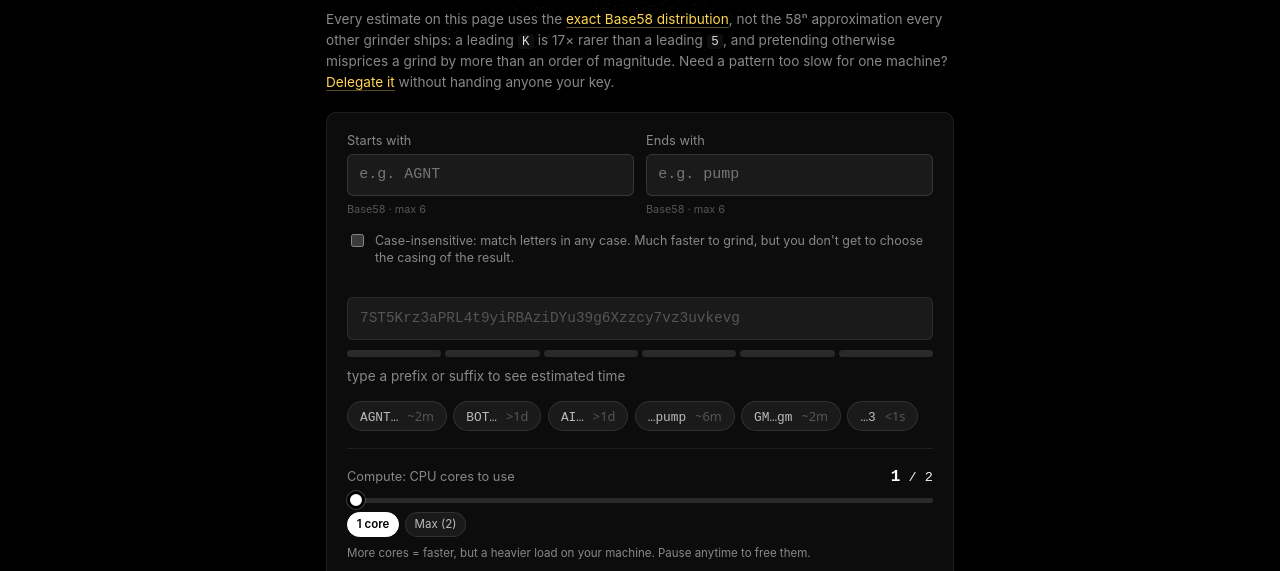
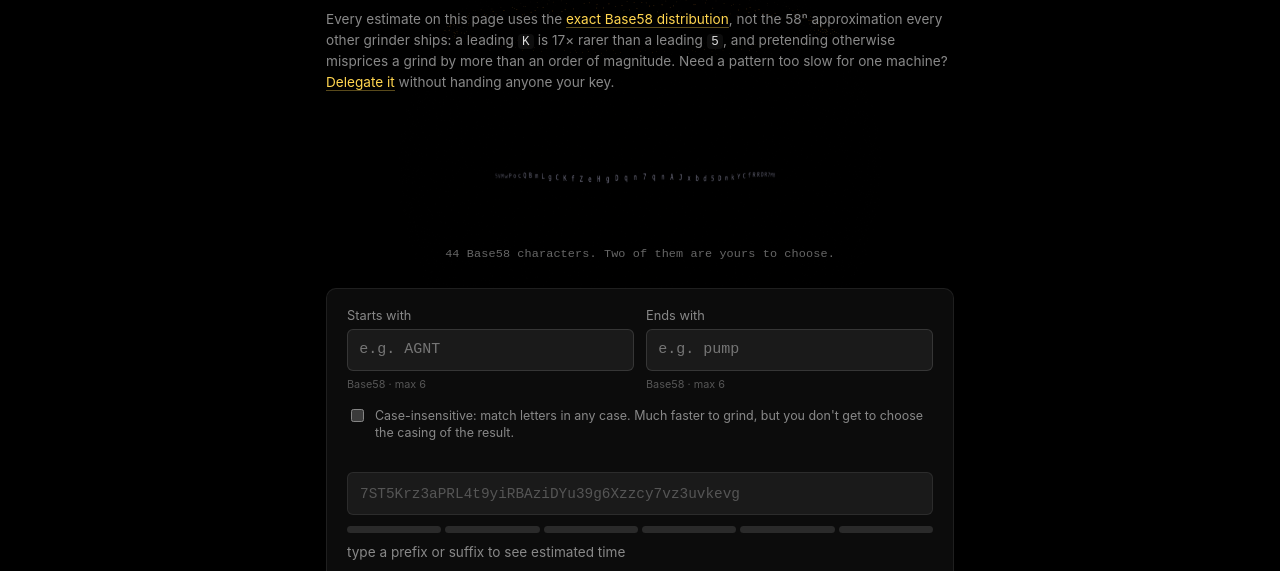
Before and after one commit to nirholas/solana-vanity, a website built with Vite: page index.html in a window 1280 px wide. Shown: the part 229-800 px from the top of the page. Built offline with nearby package versions, Linux system fonts and the light colour scheme; animation ran at ten frames a second.

Commit message:
feat(ui): put the address itself in the hero, as a 3D strip that shows the search
Every character of a candidate address is a quad on a shallow arc, textured from
a glyph atlas built at load, so the page opens on the thing the tool actually
does rather than on a decorative shape.

It is a read-out, not an ornament. The cells the pattern covers hold the
characters that were typed and are drawn nearly twice the size in the accent
colour; the other forty churn at a rate driven by the measured attempt rate, so
the strip visibly speeds up when the grind does and freezes when it is paused.
On a hit the real address is written into the cells and pulses once. The size
hierarchy is the argument: these characters are yours, the rest is entropy you
are paying to sift.

One instanced draw call, no per-frame allocation, parked when the tab is hidden,
frozen under prefers-reduced-motion, and hidden entirely when WebGL is missing.

The glyph lookup falls back across case: a hex atlas is lowercase while an
EIP-55 checksummed address is not, and a strict lookup silently left a churned
character wherever the address carried an uppercase letter.

The README no longer names a preview URL. A credential-free Cloudflare preview
gets a new subdomain on every deploy, so a URL committed here is wrong by the
next push; the command that produces one is the durable thing to write down.

```diff
--- a/index.html
+++ b/index.html
@@ -43,6 +43,11 @@
 			a leading <code>K</code> is 17× rarer than a leading <code>5</code>, and pretending otherwise misprices a grind by more than an order of magnitude.
 			Need a pattern too slow for one machine? <a href="/delegate.html">Delegate it</a> without handing anyone your key.
 		</p>
+
+		<div class="hero">
+			<canvas id="hero" aria-hidden="true"></canvas>
+			<p class="hero-caption" id="hero-caption">44 Base58 characters. Two of them are yours to choose.</p>
+		</div>
 
 		<div class="card">
 			<div class="pattern-grid">
--- a/src/ui/app.js
+++ b/src/ui/app.js
@@ -19,9 +19,23 @@ import {
 } from '../validation.js';
 import { computeRarity } from '../rarity.js';
 import { setGrindActivity } from './activity.js';
+import { mountHero } from './hero.js';
 
 const $ = (id) => document.getElementById(id);
 const BASE58 = '123456789ABCDEFGHJKLMNPQRSTUVWXYZabcdefghijkmnopqrstuvwxyz';
+
+/**
+ * The hero ring: an address being ground, one quad per character. It is driven
+ * by the same pattern and rate the read-outs use, so it can never show a
+ * different story from the numbers beside it.
+ */
+const heroRing = mountHero($('hero'), {
+	alphabet: BASE58,
+	length: 44,
+	accent: '#ffd54f',
+	accentAlt: '#ff8a65',
+});
+
 const BASE58_RE = /^[1-9A-HJ-NP-Za-km-z]+$/;
 
 /**
@@ -158,6 +172,7 @@ function update() {
 	});
 
 	if (!pfx && !sfx) {
+		heroRing.setPattern('', '');
 		$('preview').innerHTML = `<span class="rest">${esc(sample())}</span>`;
 		$('est').textContent = 'type a prefix or suffix to see estimated time';
 		$('tier').innerHTML = '';
@@ -180,6 +195,7 @@ function update() {
 	}
 
 	$('preview').innerHTML = renderPreview(pfx, sfx);
+	heroRing.setPattern(pfx, sfx);
 	$('est').textContent = `rough estimate: ${fmtTime(estSeconds(pfx, sfx))} on ${cores} cores`;
 	const attempts = expectedAttempts(pfx, sfx, ignoreCase);
 	const effLen = effectiveLength(attempts);
@@ -228,6 +244,7 @@ function endGrindUI() {
 	setPaused(false);
 	setCoreControlsDisabled(false);
 	setGrindActivity(0);
+	heroRing.setActivity(0);
 }
 
 $('grind').addEventListener('click', async () => {
@@ -271,6 +288,8 @@ $('grind').addEventListener('click', async () => {
 
 	abort = new AbortController();
 	controls = {};
+	heroRing.reset();
+	heroRing.setPattern(prefix, suffix);
 	try {
 		const result = await grindVanity({
 			prefix,
@@ -283,7 +302,9 @@ $('grind').addEventListener('click', async () => {
 				$('attempts').textContent = attempts.toLocaleString();
 				$('rate').textContent = paused ? 'paused' : `${Math.round(rate).toLocaleString()}/s`;
 				$('eta').textContent = eta;
-				setGrindActivity(paused ? 0 : Math.min(1, rate / (RATE_PER_CORE * cores)));
+				const load = paused ? 0 : Math.min(1, rate / (RATE_PER_CORE * cores));
+				setGrindActivity(load);
+				heroRing.setActivity(load);
 			},
 		});
 		renderResult(result, prefix, suffix);
@@ -327,6 +348,10 @@ function renderResult(result, prefix, suffix) {
 	const addrHtml = `${head ? `<span class="pfx">${esc(head)}</span>` : ''}${esc(mid)}${tail ? `<span class="sfx">${esc(tail)}</span>` : ''}`;
 	const rate = Math.round(result.attempts / (result.durationMs / 1000));
 	const rarity = computeRarity({ prefix, suffix, ignoreCase });
+	// Write the real address into the ring: the hero stops being a simulation
+	// the moment there is an answer.
+	heroRing.lock(addr);
+	$('hero-caption').textContent = `${addr.slice(0, 6)}…${addr.slice(-4)} · found in ${result.attempts.toLocaleString()} attempts`;
 
 	$('result').hidden = false;
 	$('result').innerHTML = `
--- /dev/null
+++ b/src/ui/glyph-atlas.js
@@ -0,0 +1,54 @@
+/**
+ * A texture atlas of an alphabet, drawn once at load.
+ *
+ * The hero scene renders an address as a ring of characters, and a character in
+ * WebGL is a quad with the right slice of a texture on it. Building that texture
+ * from a canvas keeps the whole thing dependency-free: no font loader, no SDF
+ * pipeline, no network request, and the glyphs match the page's own monospace
+ * stack because the browser draws them with it.
+ *
+ * The atlas is a single row of equal cells, so picking a glyph is one UV offset,
+ * which an instanced attribute can carry.
+ */
+
+/**
+ * @typedef {object} GlyphAtlas
+ * @property {HTMLCanvasElement} canvas
+ * @property {number} columns    cells across
+ * @property {number} cell       pixel size of one cell
+ * @property {string} alphabet
+ * @property {(char: string) => number} indexOf  glyph index, or -1
+ */
+
+/**
+ * @param {string} alphabet the characters to draw, in order
+ * @param {{ cell?: number, color?: string, font?: string }} [opts]
+ * @returns {GlyphAtlas}
+ */
+export function buildGlyphAtlas(alphabet, opts = {}) {
+	const cell = opts.cell ?? 64;
+	const columns = alphabet.length;
+	const canvas = document.createElement('canvas');
+	canvas.width = columns * cell;
+	canvas.height = cell;
+
+	const ctx = canvas.getContext('2d');
+	ctx.clearRect(0, 0, canvas.width, canvas.height);
+	ctx.fillStyle = opts.color ?? '#ffffff';
+	ctx.textAlign = 'center';
+	ctx.textBaseline = 'middle';
+	ctx.font = opts.font ?? `600 ${Math.round(cell * 0.66)}px ui-monospace, SFMono-Regular, Menlo, monospace`;
+
+	for (let i = 0; i < columns; i++) {
+		ctx.fillText(alphabet[i], i * cell + cell / 2, cell / 2 + cell * 0.02);
+	}
+
+	const index = new Map([...alphabet].map((ch, i) => [ch, i]));
+	return {
+		canvas,
+		columns,
+		cell,
+		alphabet,
+		indexOf: (ch) => (index.has(ch) ? index.get(ch) : -1),
+	};
+}
--- /dev/null
+++ b/src/ui/hero.js
@@ -0,0 +1,403 @@
+/**
+ * The hero: an address, in three dimensions, being ground.
+ *
+ * Every character of a candidate address is a quad on a slowly turning ring,
+ * textured from a glyph atlas built at load. While the grinder runs, the
+ * characters churn at a rate driven by the measured attempt rate, and the cells
+ * covered by the pattern are held in the accent colour so you can see exactly
+ * which part of the address is being searched for and which part is noise.
+ *
+ * On a hit the ring locks: the real address is written into the cells, the
+ * matched ones pulse, and the churn stops. That is the whole product in one
+ * image, and it is a read-out rather than an ornament, which is the only kind of
+ * decoration worth shipping.
+ *
+ * Constraints:
+ *   • one instanced draw call, no per-frame allocation;
+ *   • it parks itself when the tab is hidden;
+ *   • `prefers-reduced-motion` stops the churn and the rotation;
+ *   • no WebGL means the canvas hides and the page is unaffected.
+ */
+
+import {
+	Scene, PerspectiveCamera, WebGLRenderer, PlaneGeometry, InstancedMesh,
+	MeshBasicMaterial, CanvasTexture, Object3D, Color, InstancedBufferAttribute,
+	AdditiveBlending, DoubleSide, Group, Vector3,
+} from 'three';
+
+import { buildGlyphAtlas } from './glyph-atlas.js';
+
+/**
+ * @typedef {object} HeroOptions
+ * @property {string} alphabet          characters the address is drawn from
+ * @property {number} length            characters in an address
+ * @property {string} accent            hex colour for matched cells
+ * @property {string} accentAlt         hex colour for the second matched end
+ * @property {string} [idle]            hex colour for unmatched cells
+ * @property {string} [prefixSource]    ignored; kept out of the render loop
+ */
+
+/** @type {{ setPattern: Function, setActivity: Function, lock: Function, reset: Function } | null} */
+let api = null;
+
+/**
+ * Mount the hero on a canvas.
+ *
+ * @param {HTMLCanvasElement} canvas
+ * @param {HeroOptions} options
+ * @returns {{ setPattern(prefix: string, suffix: string): void, setActivity(v: number): void, lock(address: string): void, reset(): void }}
+ */
+export function mountHero(canvas, options) {
+	const alphabet = options.alphabet;
+	const length = options.length;
+
+	let renderer;
+	try {
+		renderer = new WebGLRenderer({ canvas, antialias: true, alpha: true, powerPreference: 'low-power' });
+	} catch {
+		canvas.style.display = 'none';
+		return noopApi();
+	}
+
+	const reduceMotion = window.matchMedia?.('(prefers-reduced-motion: reduce)').matches ?? false;
+	renderer.setPixelRatio(Math.min(window.devicePixelRatio || 1, 2));
+	renderer.setClearColor(0x000000, 0);
+
+	const scene = new Scene();
+	const camera = new PerspectiveCamera(42, 1, 0.1, 100);
+	camera.position.set(0, 0.42, 7.4);
+	camera.lookAt(0, 0.02, 0);
+
+	const ring = new Group();
+	scene.add(ring);
+
+	// ── glyphs ────────────────────────────────────────────────────────────────
+	const atlas = buildGlyphAtlas(alphabet, { cell: 64 });
+	const texture = new CanvasTexture(atlas.canvas);
+	texture.anisotropy = renderer.capabilities.getMaxAnisotropy?.() ?? 1;
+
+	// One cell of the atlas, so the geometry's UVs address a single glyph and an
+	// instanced attribute slides the window along the row.
+	const geometry = new PlaneGeometry(0.40, 0.60);
+	const uv = geometry.attributes.uv;
+	for (let i = 0; i < uv.count; i++) uv.setX(i, uv.getX(i) / atlas.columns);
+	uv.needsUpdate = true;
+
+	const material = new MeshBasicMaterial({
+		map: texture,
+		transparent: true,
+		depthWrite: false,
+		side: DoubleSide,
+		blending: AdditiveBlending,
+	});
+
+	// Per-instance glyph offset and colour, injected into the standard material
+	// rather than writing a shader from scratch: fewer moving parts, same result.
+	const offsets = new Float32Array(length);
+	material.onBeforeCompile = (shader) => {
+		shader.vertexShader = shader.vertexShader
+			.replace('#include <common>', '#include <common>\n\t\t\tattribute float aGlyph;\n\t\t\tvarying float vGlyph;')
+			.replace('#include <begin_vertex>', '#include <begin_vertex>\n\t\t\tvGlyph = aGlyph;');
+		shader.fragmentShader = shader.fragmentShader
+			.replace('#include <common>', '#include <common>\n\t\t\tvarying float vGlyph;\n\t\t\tuniform float uColumns;')
+			.replace('#include <map_fragment>', `
+				vec2 glyphUv = vMapUv + vec2(vGlyph / uColumns, 0.0);
+				vec4 sampledDiffuseColor = texture2D(map, glyphUv);
+				diffuseColor *= sampledDiffuseColor;
+			`);
+		shader.uniforms.uColumns = { value: atlas.columns };
+	};
+
+	const mesh = new InstancedMesh(geometry, material, length);
+	mesh.instanceMatrix.setUsage(35048); // DynamicDrawUsage
+	mesh.geometry.setAttribute('aGlyph', new InstancedBufferAttribute(offsets, 1));
+	ring.add(mesh);
+
+	// ── layout ────────────────────────────────────────────────────────────────
+	// The address lies along a shallow arc that bends away at the ends, so it
+	// reads left to right like text while still being a thing in space.
+	//
+	// The important decision is the size hierarchy. Forty-four characters across
+	// a hero strip are individually tiny, so the cells covered by the pattern are
+	// drawn large and lit while the rest stay small and dim. The picture then says
+	// what the product does: these characters are yours, the other forty are
+	// entropy you are paying to sift.
+	// The canvas is a wide, short strip, so the horizontal frustum is several
+	// times the vertical one and the line can be far wider than it looks like it
+	// should be. SPREAD is tuned against that aspect, not against the field of
+	// view alone.
+	const SPREAD = 17.6;
+	const BEND = 3.4;
+	const dummy = new Object3D();
+
+	const idle = new Color(options.idle ?? '#5c5c6b');
+	const accent = new Color(options.accent);
+	const accentAlt = new Color(options.accentAlt);
+	const colors = Array.from({ length }, () => idle.clone());
+
+	for (let i = 0; i < length; i++) mesh.setColorAt(i, idle);
+
+	/**
+	 * Lay the cells out on one line with variable widths.
+	 *
+	 * Matched cells are drawn nearly twice the size of the rest, so the spacing
+	 * has to be computed from the widths rather than assumed uniform, or the big
+	 * ones collide with their neighbours. Running the cumulative sum every frame
+	 * costs nothing at this count and keeps the layout correct the instant the
+	 * pattern changes.
+	 */
+	function placeCells(time) {
+		const widths = new Array(length);
+		let total = 0;
+		for (let i = 0; i < length; i++) {
+			widths[i] = isMatched(i) ? 1.95 : 0.95;
+			total += widths[i];
+		}
+		const unit = SPREAD / total;
+
+		let cursor = 0;
+		for (let i = 0; i < length; i++) {
+			const centre = (cursor + widths[i] / 2) * unit - SPREAD / 2;
+			cursor += widths[i];
+
+			const t = centre / SPREAD;                 // roughly -0.5 … 0.5
+			const matched = isMatched(i);
+			const wave = reduceMotion ? 0 : Math.sin(time * 0.9 + i * 0.42) * 0.06;
+
+			dummy.position.set(centre, wave, -BEND * t * t * 4);
+			// Billboard toward the camera, then yaw with position so the strip has
+			// depth instead of reading as a flat texture.
+			dummy.lookAt(camera.position);
+			dummy.rotateY(-t * 0.5);
+			dummy.scale.setScalar(widths[i]);
+			dummy.updateMatrix();
+			mesh.setMatrixAt(i, dummy.matrix);
+
+			// Fade the ends into the dark rather than clipping them. Additive
+			// blending turns a darker colour into a dimmer glyph.
+			const fade = 1 - Math.pow(Math.abs(t) * 2, 2.6) * 0.72;
+			const base = !matched ? idle : (i < prefixLength ? accent : accentAlt);
+			colors[i].copy(base).multiplyScalar(matched ? 1 : Math.max(0.12, fade));
+			mesh.setColorAt(i, colors[i]);
+		}
+		mesh.instanceMatrix.needsUpdate = true;
+		if (mesh.instanceColor) mesh.instanceColor.needsUpdate = true;
+	}
+
+	// ── state ─────────────────────────────────────────────────────────────────
+	let prefixLength = 0;
+	let suffixLength = 0;
+	let activity = 0;
+	let smoothed = 0;
+	let locked = null;
+	let lockedAt = 0;
+	let churnAccumulator = 0;
+
+	function isMatched(i) {
+		return i < prefixLength || i >= length - suffixLength;
+	}
+
+	/** Seed the instance colours; `placeCells` refreshes them every frame. */
+	function paint() {
+		for (let i = 0; i < length; i++) {
+			colors[i].copy(!isMatched(i) ? idle : (i < prefixLength ? accent : accentAlt));
+			mesh.setColorAt(i, colors[i]);
+		}
+		if (mesh.instanceColor) mesh.instanceColor.needsUpdate = true;
+	}
+
+	function randomGlyph() {
+		return Math.floor(Math.random() * atlas.columns);
+	}
+
+	/**
+	 * Roll `count` random cells to new characters.
+	 *
+	 * Cells covered by the pattern are never rolled: they hold the characters
+	 * that were asked for, so the strip reads as "this is what I want, and this
+	 * is the entropy being sifted for it" rather than as undifferentiated noise.
+	 */
+	function churn(count) {
+		if (locked) return;
+		for (let n = 0; n < count; n++) {
+			const i = Math.floor(Math.random() * length);
+			if (isMatched(i)) continue;
+			offsets[i] = randomGlyph();
+		}
+		mesh.geometry.attributes.aGlyph.needsUpdate = true;
+	}
+
+	/**
+	 * The atlas index for a character, falling back to the other case.
+	 *
+	 * A hex alphabet is lowercase, but an EIP-55 checksummed address is not, so a
+	 * strict lookup silently leaves a churned glyph wherever the address happens
+	 * to carry an uppercase letter. Base58 keeps both cases and matches exactly,
+	 * so trying the literal character first is what makes one lookup correct for
+	 * both alphabets.
+	 * @param {string|undefined} ch
+	 * @returns {number} atlas index, or -1
+	 */
+	function glyphFor(ch) {
+		if (!ch) return -1;
+		const exact = atlas.indexOf(ch);
+		if (exact >= 0) return exact;
+		const lower = atlas.indexOf(ch.toLowerCase());
+		if (lower >= 0) return lower;
+		return atlas.indexOf(ch.toUpperCase());
+	}
+
+	/** Write the requested characters into the cells the pattern covers. */
+	function writePattern(prefix, suffix) {
+		for (let i = 0; i < prefix.length && i < length; i++) {
+			const index = glyphFor(prefix[i]);
+			if (index >= 0) offsets[i] = index;
+		}
+		for (let i = 0; i < suffix.length && i < length; i++) {
+			const index = glyphFor(suffix[suffix.length - 1 - i]);
+			if (index >= 0) offsets[length - 1 - i] = index;
+		}
+		mesh.geometry.attributes.aGlyph.needsUpdate = true;
+	}
+
+	for (let i = 0; i < length; i++) offsets[i] = randomGlyph();
+	paint();
+
+	// ── loop ──────────────────────────────────────────────────────────────────
+	function resize() {
+		const width = canvas.clientWidth || canvas.parentElement?.clientWidth || 640;
+		const height = canvas.clientHeight || 260;
+		renderer.setSize(width, height, false);
+		camera.aspect = width / Math.max(1, height);
+		camera.updateProjectionMatrix();
+	}
+	resize();
+	window.addEventListener('resize', resize, { passive: true });
+
+	let raf = 0;
+	let last = performance.now();
+
+	function frame(now) {
+		raf = requestAnimationFrame(frame);
+		const dt = Math.min(0.05, (now - last) / 1000);
+		last = now;
+		const time = now / 1000;
+
+		smoothed += (activity - smoothed) * Math.min(1, dt * 3);
+
+		if (!reduceMotion) {
+			ring.rotation.y = Math.sin(time * 0.11) * 0.055;
+			ring.rotation.x = Math.sin(time * 0.08) * 0.02;
+
+			// Idle churn keeps the hero alive; a running grind drives it much faster,
+			// so the visual speed is the reported rate rather than a fixed animation.
+			const perSecond = locked ? 0 : 6 + smoothed * 220;
+			churnAccumulator += perSecond * dt;
+			const steps = Math.floor(churnAccumulator);
+			if (steps > 0) {
+				churnAccumulator -= steps;
+				churn(Math.min(steps, 240));
+			}
+		}
+
+		placeCells(time);
+
+		if (locked) {
+			// A short pulse across the matched cells once the answer lands, then rest.
+			const age = time - lockedAt;
+			const pulse = Math.max(0, 1 - age / 1.6);
+			if (pulse > 0) {
+				for (let i = 0; i < length; i++) {
+					if (!isMatched(i)) continue;
+					const wave = Math.max(0, Math.sin(age * 4 - i * 0.25)) * pulse;
+					colors[i].lerp(WHITE, wave * 0.7);
+					mesh.setColorAt(i, colors[i]);
+				}
+				if (mesh.instanceColor) mesh.instanceColor.needsUpdate = true;
+			}
+		}
+		renderer.render(scene, camera);
+	}
+	const WHITE = new Color('#ffffff');
+	raf = requestAnimationFrame(frame);
+
+	document.addEventListener('visibilitychange', () => {
+		if (document.hidden) {
+			cancelAnimationFrame(raf);
+			raf = 0;
+		} else if (!raf) {
+			last = performance.now();
+			raf = requestAnimationFrame(frame);
+		}
+	});
+
+	api = {
+		/**
+		 * Tell the hero which cells the pattern covers.
+		 * @param {string} prefix
+		 * @param {string} suffix
+		 */
+		setPattern(prefix, suffix) {
+			const head = String(prefix || '');
+			const tail = String(suffix || '');
+			prefixLength = Math.min(length, head.length);
+			suffixLength = Math.min(length - prefixLength, tail.length);
+			if (locked) return;
+			// Cells that leave the pattern go back to churning, so shortening a
+			// prefix does not strand its old characters on the strip.
+			for (let i = 0; i < length; i++) {
+				if (!isMatched(i)) offsets[i] = randomGlyph();
+			}
+			writePattern(head.slice(0, prefixLength), tail.slice(tail.length - suffixLength));
+			paint();
+		},
+		/** @param {number} value 0 idle, 1 grinding flat out */
+		setActivity(value) {
+			const n = Number(value);
+			activity = Number.isFinite(n) ? Math.max(0, Math.min(1, n)) : 0;
+		},
+		/**
+		 * Write a real address into the ring and stop churning.
+		 * @param {string} address rendered form, without any `0x`
+		 */
+		lock(address) {
+			const body = String(address || '').replace(/^0x/i, '');
+			for (let i = 0; i < length; i++) {
+				const index = glyphFor(body[i]);
+				offsets[i] = index >= 0 ? index : offsets[i];
+			}
+			mesh.geometry.attributes.aGlyph.needsUpdate = true;
+			locked = body;
+			lockedAt = performance.now() / 1000;
+			activity = 0;
+		},
+		/** Back to churning, for a second run. */
+		reset() {
+			locked = null;
+			paint();
+		},
+
+		/**
+		 * The characters currently on the ring, in order. Exists so a test can
+		 * assert the hero shows the address it was given rather than something
+		 * that merely looks plausible at 8 pixels.
+		 * @returns {string}
+		 */
+		readout() {
+			let out = '';
+			for (let i = 0; i < length; i++) out += alphabet[offsets[i]] ?? '?';
+			return out;
+		},
+	};
+	return api;
+}
+
+/** @returns {{ setPattern: Function, setActivity: Function, lock: Function, reset: Function }} */
+function noopApi() {
+	return { setPattern() {}, setActivity() {}, lock() {}, reset() {} };
+}
+
+/** The mounted hero, or a no-op stand-in when the canvas is absent. */
+export function hero() {
+	return api ?? noopApi();
+}
--- a/src/ui/site.css
+++ b/src/ui/site.css
@@ -223,3 +223,9 @@ table.api td { padding: .55rem .6rem .55rem 0; border-bottom: 1px solid var(--bo
 table.api td:first-child { white-space: nowrap; color: #ddd; }
 table.api tr:last-child td { border-bottom: none; }
 textarea.t { font-family: ui-monospace, monospace; font-size: .78rem; min-height: 9rem; resize: vertical; }
+
+/* ── Hero: the address ring ── */
+.hero { position: relative; margin: .2rem 0 1.5rem; }
+.hero canvas { display: block; width: 100%; height: 132px; }
+@media (max-width: 600px) { .hero canvas { height: 104px; } }
+.hero-caption { text-align: center; font-size: .74rem; color: #666; margin: .1rem 0 0; font-family: ui-monospace, monospace; letter-spacing: .01em; }
```
Also changed, not shown: README.md.
